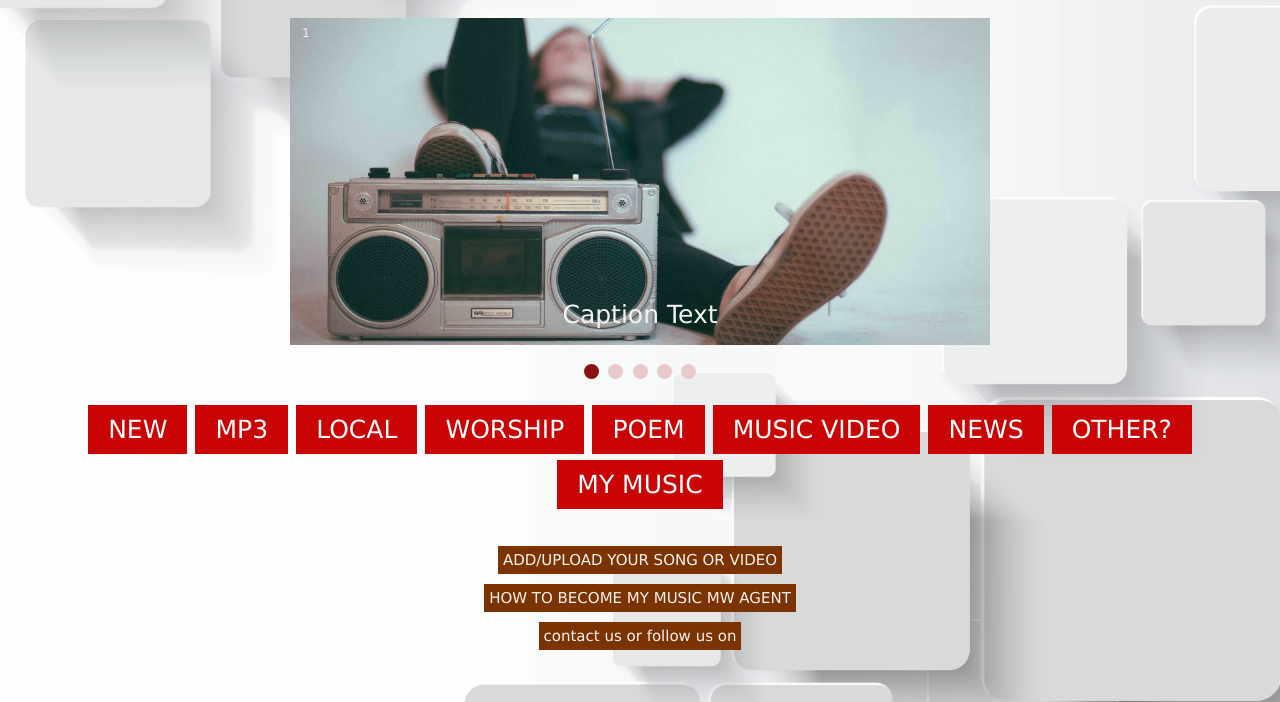
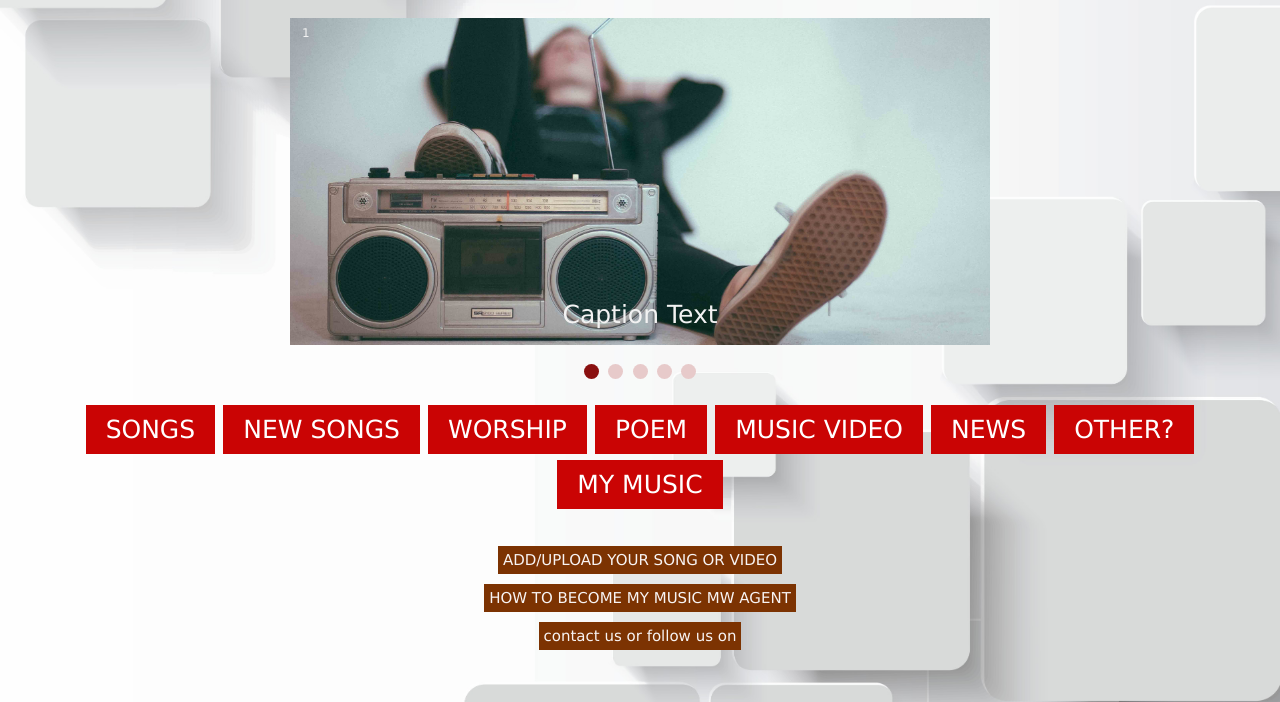
Before and after one commit to KingGomani/mmm, a plain HTML site: page index.html in a window 1280 px wide. Shown: the part 98-800 px from the top of the page. Drawn offline with Linux system fonts and the light colour scheme.

Commit message:
Update index.html

```diff
--- a/index.html
+++ b/index.html
@@ -196,8 +196,7 @@ function showSlides() {
 
 
 
-<a href="mp3.html" class="button">NEW</a>  <a href="mp3.html" class="button">MP3</a>
-   <a href="local.html" class="button">LOCAL</a>
+<a href="mp3.html" class="button">SONGS</a>  <a href="mp3.html" class="button">NEW SONGS</a>
     <a href="worship.html" class="button">WORSHIP</a>
     <a href="poem.html" class="button">POEM</a>
      <a href="music video.html" class="button">MUSIC VIDEO</a>
```
